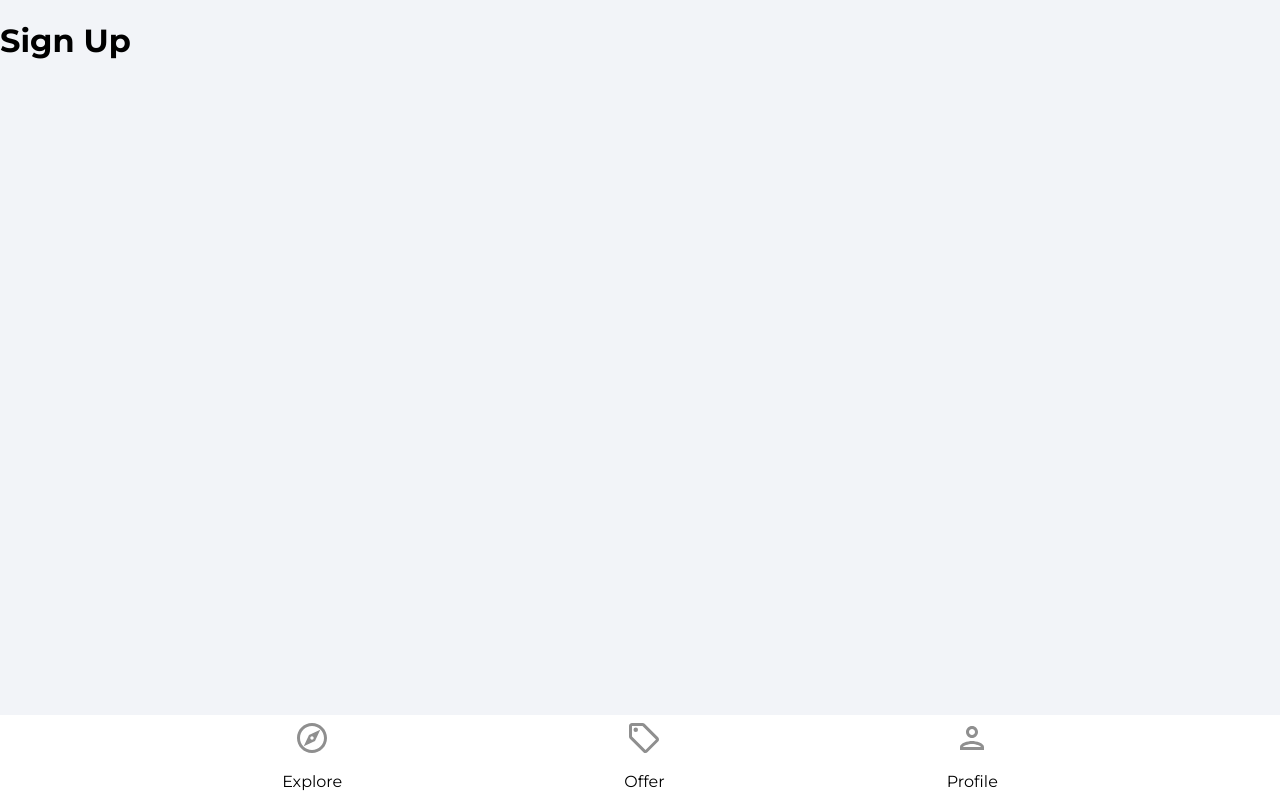
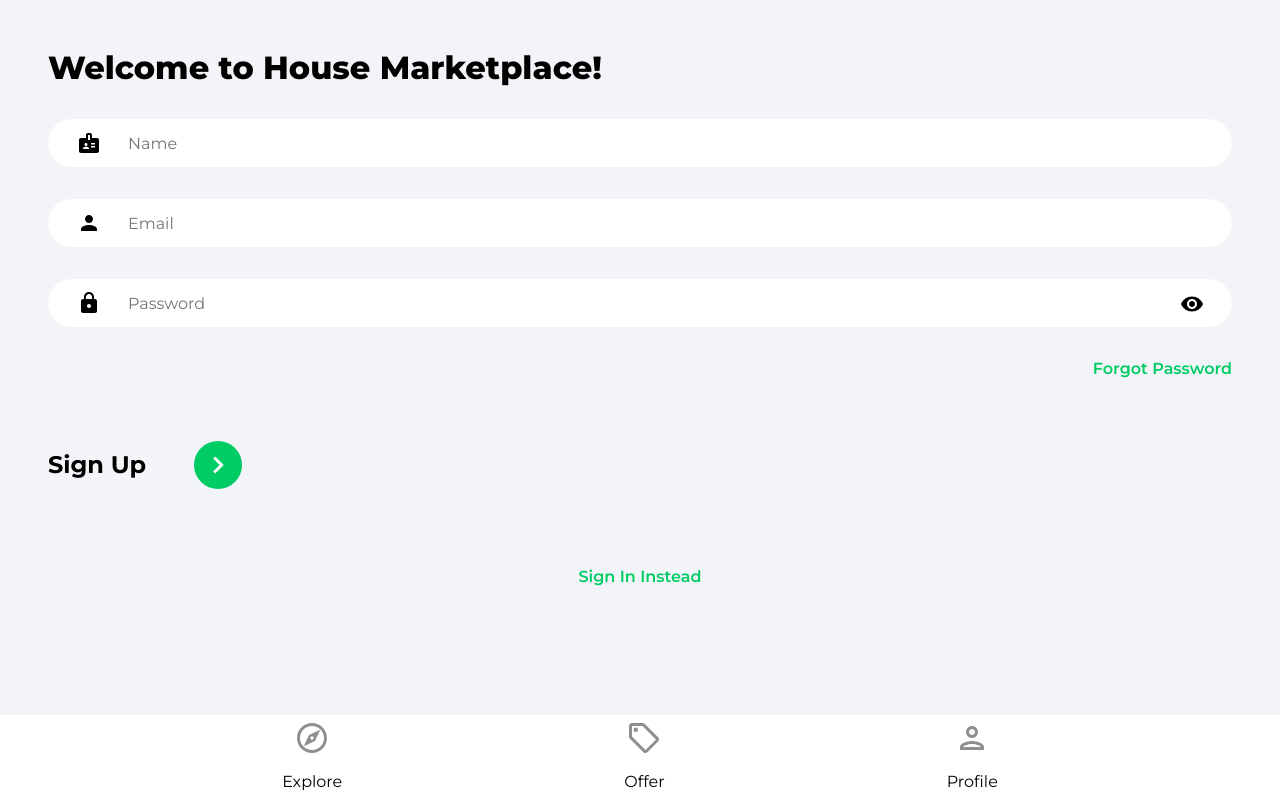
Before and after one commit to dagbay/house-market-place, a React (Create React App) app: page /sign-up in a window 1280 px wide. Built offline with nearby package versions, Linux system fonts and the light colour scheme; the HTML template or start-up script is replaced by a standard one.

Commit message:
Create Signup Page

```diff
--- a/src/pages/SignUp.jsx
+++ b/src/pages/SignUp.jsx
@@ -1,7 +1,87 @@
+import { useState } from "react"
+import { Link, useNavigate } from 'react-router-dom'
+import { ReactComponent as ArrowRightIcon } from '../assets/svg/keyboardArrowRightIcon.svg'
+import visibilityIcon from '../assets/svg/visibilityIcon.svg'
+
 function SignUp() {
+  const [showPassword, setShowPassword] = useState(false)
+  const [formData, setFormData] = useState({
+    name: '',
+    email: '',
+    password: '',
+  })
+
+  // Destructure formData
+  const { name, email, password } = formData
+
+  const navigate = useNavigate()
+
+  const onChange = (e) => {
+    setFormData((prevState) => ({
+      ...prevState,
+      [e.target.id]: e.target.value
+    }))
+    e.preventDefault()
+
+  }
+
   return (
     <>
-      <h1>Sign Up</h1>
+      <div className="pageContainer">
+        <header>
+          <p className="pageHeader">
+            Welcome to House Marketplace!
+          </p>
+        </header>
+
+        <form>
+          <input
+            type="text"
+            className="nameInput"
+            placeholder="Name"
+            id="name"
+            value={name}
+            onChange={onChange}
+          />
+          <input
+            type="email"
+            className="emailInput"
+            placeholder="Email"
+            id="email"
+            value={email}
+            onChange={onChange}
+          />
+
+          <div className="passwordInputDiv">
+            <input
+              type={showPassword ? 'text' : 'password'} className="passwordInput" placeholder="Password"
+              id="password"
+              value={password}
+              onChange={onChange}
+            />
+
+            <img src={visibilityIcon} alt="Show password" className="showPassword" onClick={() => setShowPassword((prevState) => !prevState)} />
+          </div>
+
+          <Link to='/forgot-password' className="forgotPasswordLink">Forgot Password</Link>
+
+          <div className="signUpBar">
+            <p className="signUpText">
+              Sign Up
+            </p>
+            <button className="signUpButton">
+              <ArrowRightIcon fill='#ffffff' width='34px' height='34px' />
+            </button>
+          </div>
+
+        </form>
+
+        {/* Google OAuth */}
+
+        <Link to='/sign-in' className="registerLink">
+          Sign In Instead
+        </Link>
+      </div>
     </>
   )
 }
```
